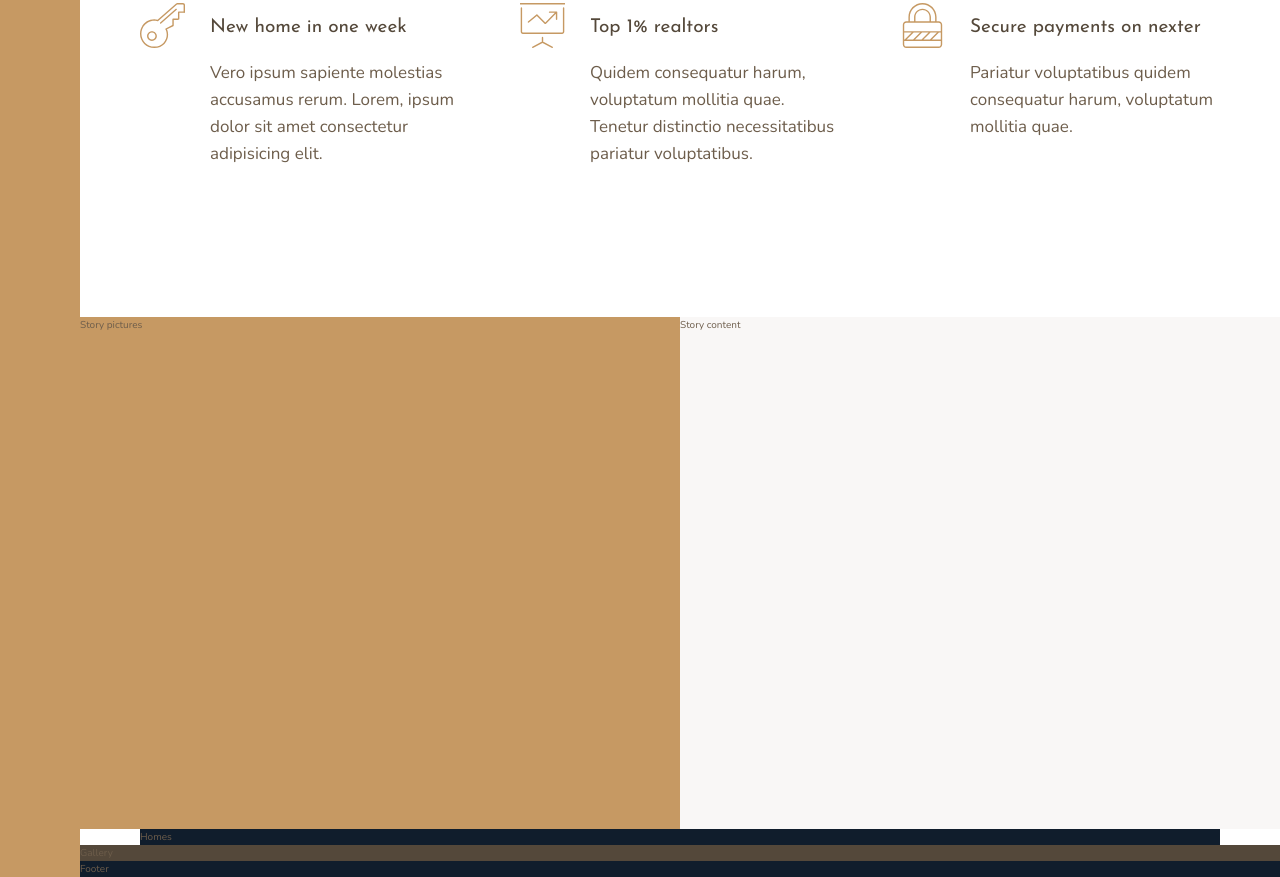
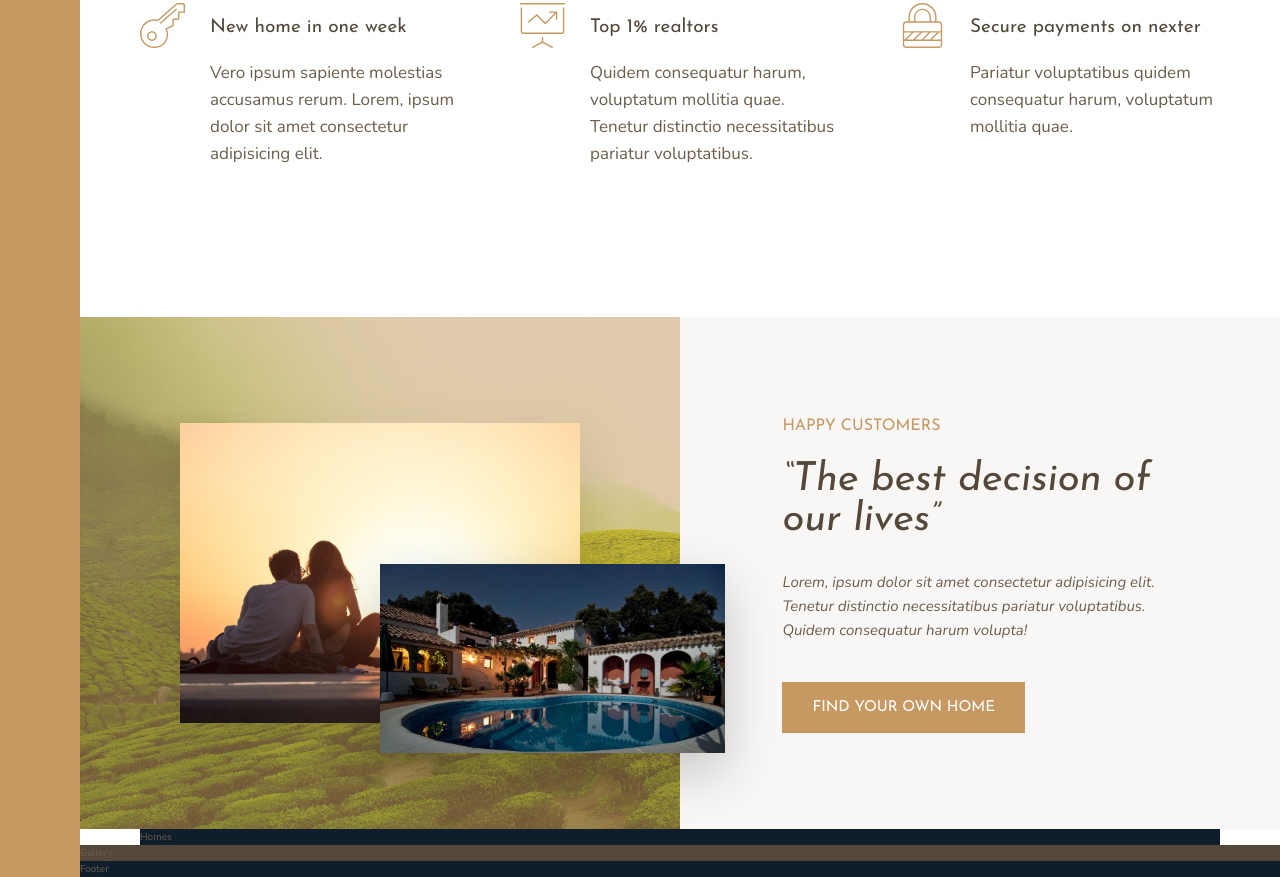
Before and after one commit to johnlester347/Jetlify, a website: page index.html in a window 1280 px wide. Shown: the part 991-1868 px from the top of the page. Drawn offline with nearby package versions, Linux system fonts and the light colour scheme.

Commit message:
Story pictures and content finished

```diff
--- a/index.html
+++ b/index.html
@@ -98,11 +98,16 @@
     </section>
 
     <div class="story__pictures">
-        Story pictures
+        <img src="img/story-1.jpeg" alt="Couple with new house" class="story__img--1">
+        <img src="img/story-2.jpeg" alt="New house" class="story__img--2">
     </div>
 
     <div class="story__content">
-        Story content
+        <h3 class="heading-3 mb-sm">Happy Customers</h3>
+        <h2 class="heading-2 heading-2--dark mb-md">&ldquo;The best decision of our lives&rdquo;</h2>
+        <p class="story__text">Lorem, ipsum dolor sit amet consectetur adipisicing elit. Tenetur distinctio
+            necessitatibus pariatur voluptatibus. Quidem consequatur harum volupta! </p>
+        <button class="btn">Find your own home</button>
     </div>
 
     <section class="homes">
--- a/sass/_story.scss
+++ b/sass/_story.scss
@@ -1,12 +1,62 @@
 .story {
+
 
     &__pictures {
         background-color: $color-primary;
         grid-column: full-start / col-end 4;
+        background-image: linear-gradient(rgba($color-primary, .5), rgba($color-primary, .5)), url(../img/back.jpg);
+        background-position: center;
+        background-size: cover;
+
+        display: grid;
+        grid-template-columns: repeat(6, 1fr);
+        grid-template-rows: repeat(6, 1fr);
+        align-items: center;
+    }
+
+    &__img--1 {
+        width: 100%;
+        grid-row: 2 / 6;
+        grid-column: 2 / 6;
+        box-shadow: 0 2rem 5rem rgba(#000, .1);
+    }
+
+    &__img--2 {
+        width: 115%;
+        grid-column: 4 / 7;
+        grid-row: 4 / 6;
+        z-index: 20;
+        box-shadow: 0 2rem 5rem rgba(#000, .2);
     }
 
     &__content {
         background-color: $color-grey-light-1;
         grid-column: col-start 5 / full-end;
+        padding: 6rem 8vw;
+
+        // display: flex;
+        // flex-direction: column;
+        // justify-content: center;
+        // align-items: flex-start;
+
+        display: grid;
+        align-content: center;
+        justify-items: start;
     }
+
+    &__text {
+        font-size: 1.5rem;
+        font-style: italic;
+        margin-bottom: 4rem;
+    }
+
+
 }
+
+.mb-sm { margin-bottom: 2rem; }
+
+.mb-md { margin-bottom: 3rem; }
+
+.mb-lg { margin-bottom: 4rem; }
+
+.mb-hg { margin-bottom: 8rem; }
--- a/sass/_typography.scss
+++ b/sass/_typography.scss
@@ -11,10 +11,25 @@
 
 .heading-2 {
     @extend %heading;
+    font-size: 4rem;
+    font-style: italic;
+    line-height: 1;
+
+    &--light {
+        color: $color-grey-light-1;
+    }
+
+    &--dark {
+        color: $color-grey-dark-1;
+    }
 }
 
 .heading-3 {
     @extend %heading;
+    font-size: 1.6rem;
+    // font-style: italic;
+    text-transform: uppercase;
+    color: $color-primary;
 }
 
 .heading-4 {
@@ -29,3 +44,20 @@
         color: $color-grey-dark-1;
     }
 }
+
+.btn {
+    background-color: $color-primary;
+    color: #fff;
+    border: none;
+    border-radius: 0;
+    font-family: $font-display;
+    font-size: 1.5rem;
+    text-transform: uppercase;
+    padding: 1.8rem 3rem;
+    cursor: pointer;
+    transition: all .2s;
+
+    &:hover {
+        background-color: $color-primary-dark;
+    }
+}
```
Also changed, not shown: css/style.css.
